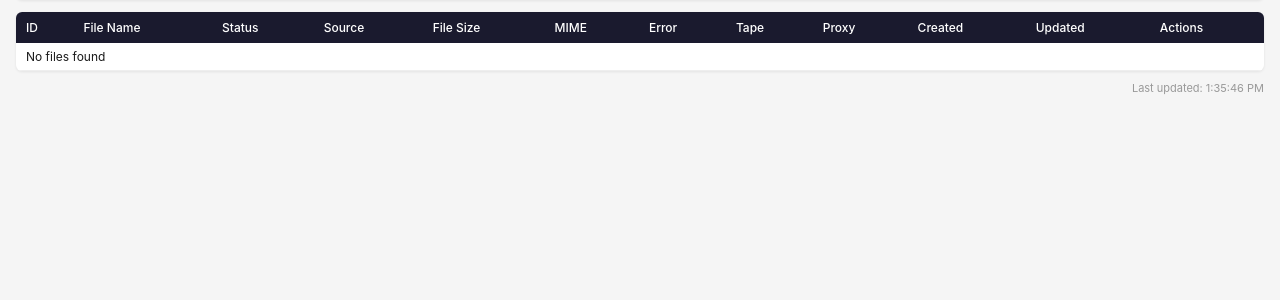
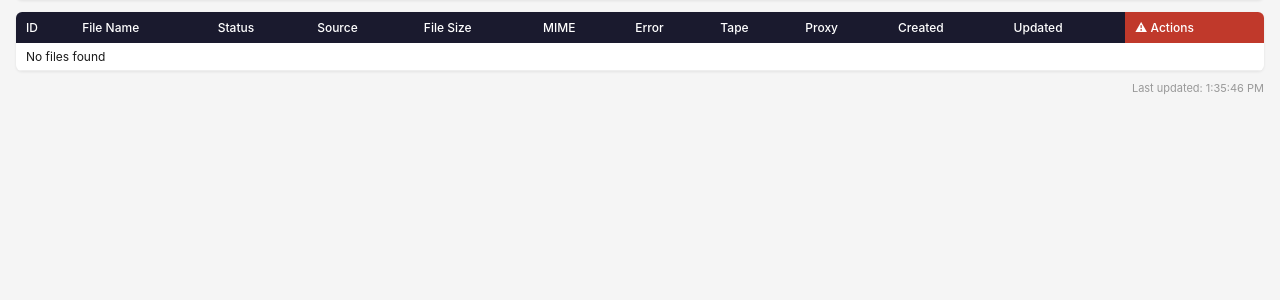
Before and after one commit to bfidatadigipres/autoingest, a Flask app: page / in a window 1280 px wide. Shown: the part 117-417 px from the top of the page. Run offline with Flask 3, Linux system fonts and the light colour scheme; data that the repository does not hold is empty; some libraries are stand-ins or nearby versions.

```diff
--- a/autoingest/app/templates/index.html
+++ b/autoingest/app/templates/index.html
@@ -37,7 +37,7 @@
             <th>Proxy</th>
             <th>Created</th>
             <th>Updated</th>
-            <th>Actions</th>
+            <th style="background:#c0392b;color:#fff">⚠ Actions</th>
         </tr>
     </thead>
     <tbody id="tableBody">
```
